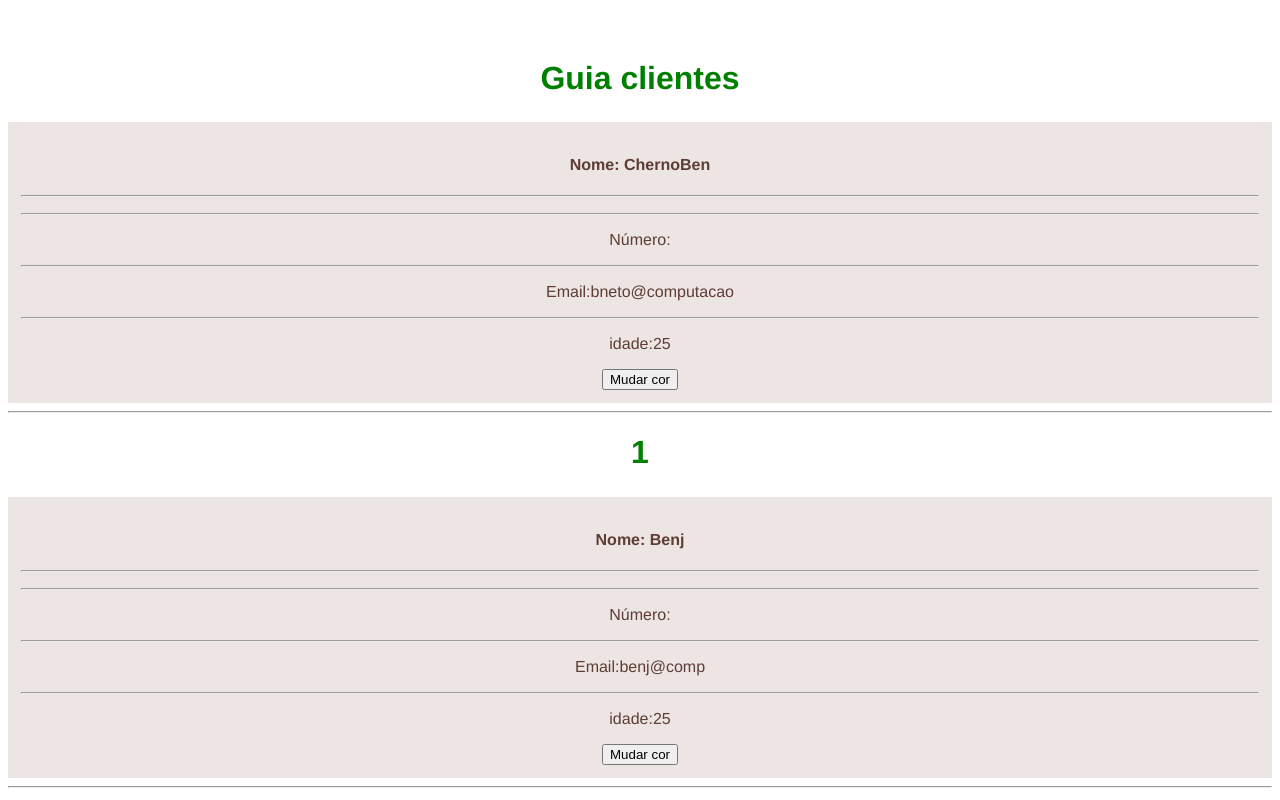
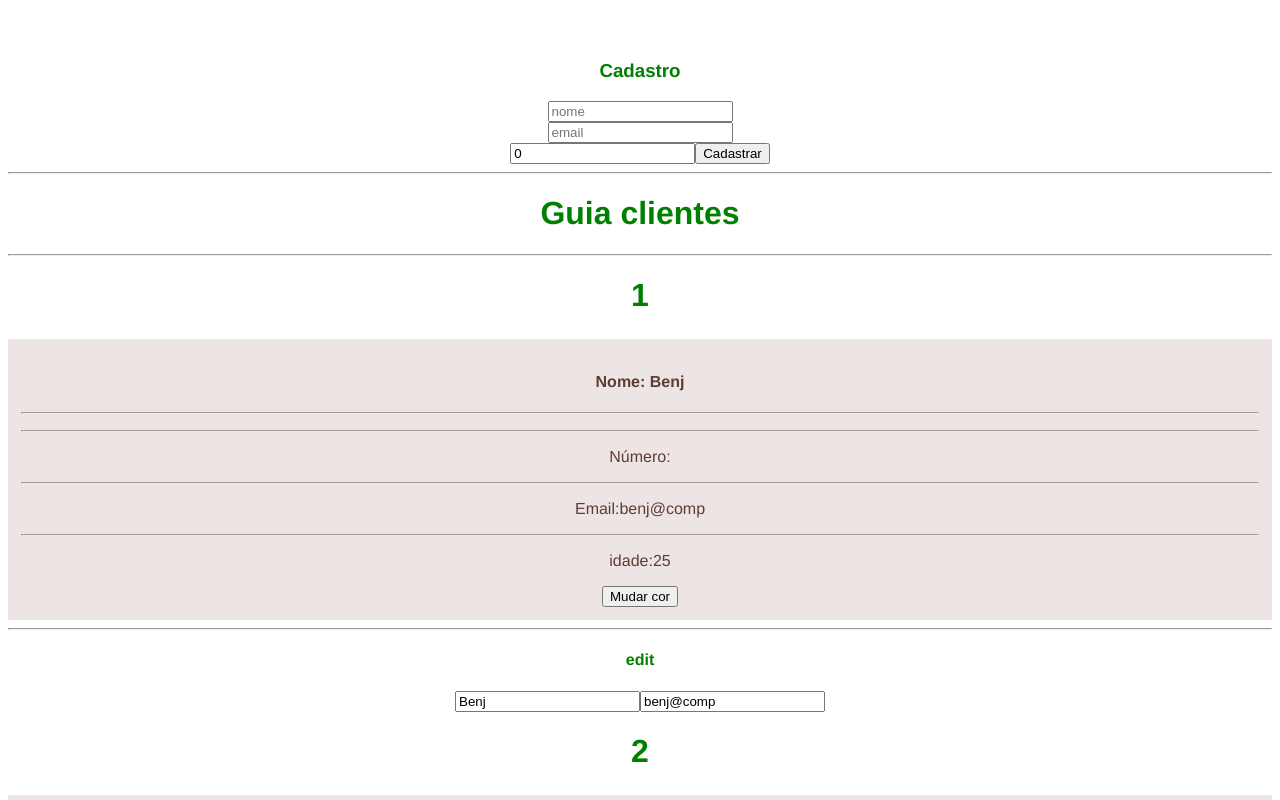
Before and after one commit to ChernoBen/projeto_vue, a Vue app: page / in a window 1280 px wide. Shown: the top 800 px of the page. Built offline with nearby package versions, Linux system fonts and the light colour scheme.

Commit message:
intro from

```diff
--- a/src/App.vue
+++ b/src/App.vue
@@ -1,7 +1,12 @@
 <template>
   <div id="app">
+    <h3>Cadastro</h3>
+    <input type="text" placeholder="nome" v-model="nomeField"><br>
+    <input type="email" placeholder="email" v-model="emailField"><br>
+    <input type="number" placeholder="idade" v-model="idadeField">
+    <button @click="cadastrarUsuario">Cadastrar</button>
+    <hr>
     <h1>Guia clientes</h1>
-    <Cliente :cliente="clienteVictor" :showIdade="true" :showNome="true"/>
     <hr>
     <div v-for="(cliente,index) in clientes" :key="cliente.id">
       <h1>{{index + 1}}</h1>
@@ -34,8 +39,15 @@
 export default {
   name: 'App',
   data(){
+
+
     return{
+
+      nomeField:"",
+      emailField:"",
+      idadeField:0,
       nomeCLiente:"Benjamim",
+
       clienteVictor:{
         nome:"ChernoBen",
         email:"bneto@computacao",
@@ -54,20 +66,32 @@
           nome:"Bnj",
           email:"chernoBen@comp",
           idade:"25"
-        },
-        {
-          id:3,
-          nome:"Bj",
-          email:"cB@comp",
-          idade:"25"
         }
       ]
     }
   },
   components:{
+
     Cliente,
     Produto
 
+  },
+  methods:{
+
+    cadastrarUsuario:function(){
+
+      this.clientes.push({
+
+        nome:this.nomeField,
+        email:this.emailField,
+        idade:this.idadeField,
+        id:Date.now()
+
+      })
+      this.nomeField = "" ;
+      this.emailField = "" ;
+      this.idadeField = 0 ;
+    }
   }
 
 }
--- a/src/components/Cliente.vue
+++ b/src/components/Cliente.vue
@@ -10,7 +10,7 @@
     <hr>
     <p v-if="showIdade == true"> idade:{{cliente.idade}}</p>
     <p v-else>Idade escondida com sucesso</p>
-    <button @click="mudarCor($event)">Mudar cor</button>
+    <button @click="mudarCor">Mudar cor</button>
   </div>
 </template>
 
@@ -33,7 +33,7 @@
     },
     methods:{
 
-        mudarCor:function($event){
+        mudarCor:function(){
             //eventos retornam dados
 
             this.isPremium = !this.isPremium
```
